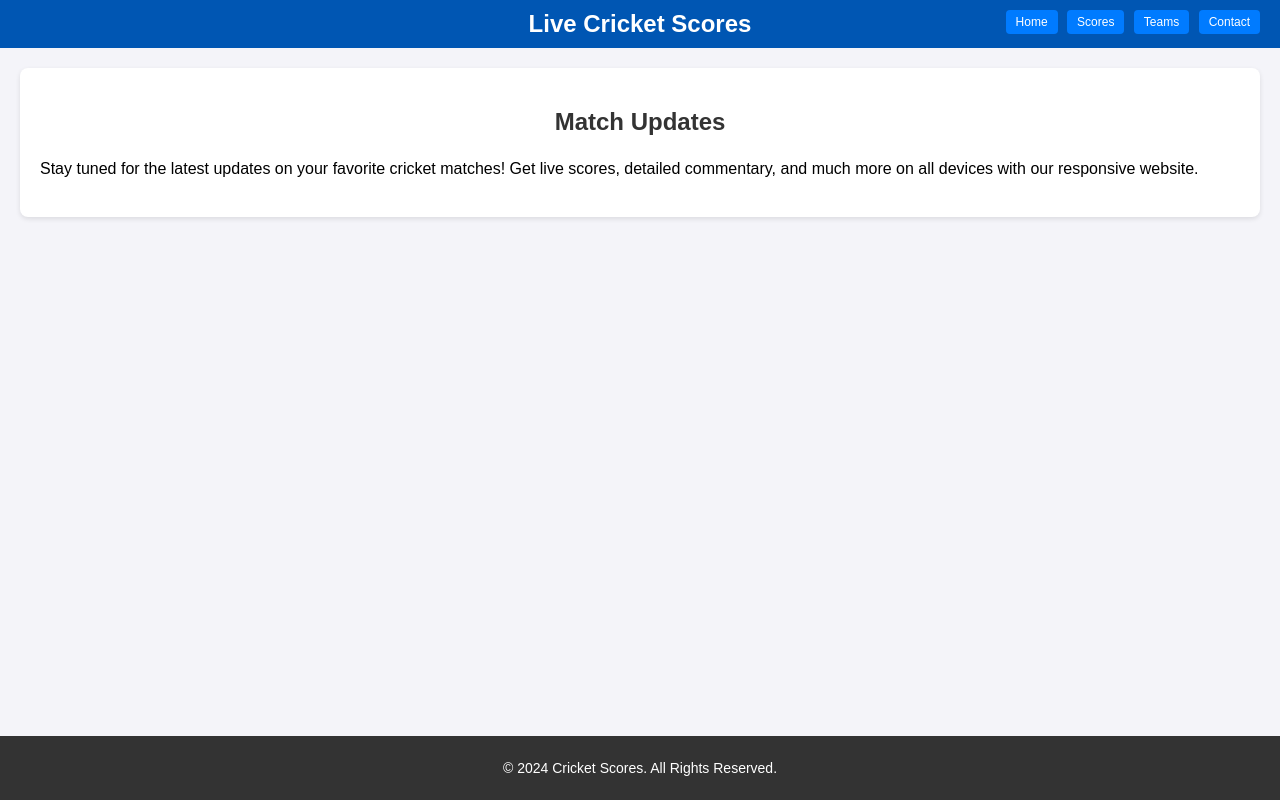
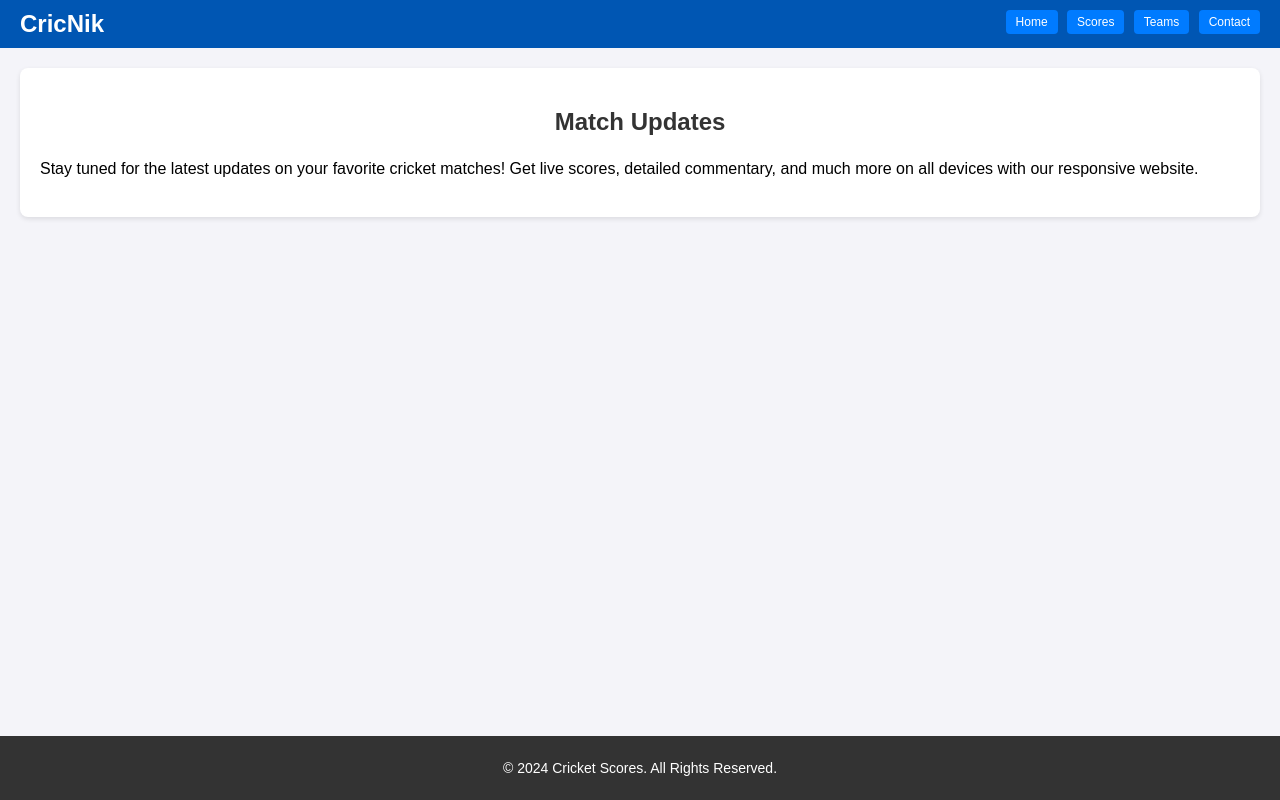
Before and after one commit to nikhil9122003/score, a plain HTML site: page index.html in a window 1280 px wide. Drawn offline with Linux system fonts and the light colour scheme.

Commit message:
Update index.html

```diff
--- a/index.html
+++ b/index.html
@@ -29,6 +29,8 @@
         header h1 {
             font-size: 24px;
             margin: 0;
+            float:left;
+
         }
         .header-buttons {
             position: absolute;
@@ -99,7 +101,7 @@
 </head>
 <body>
     <header>
-        <h1>Live Cricket Scores</h1>
+        <h1>CricNik</h1>
         <div class="header-buttons">
             <button>Home</button>
             <button>Scores</button>
```
